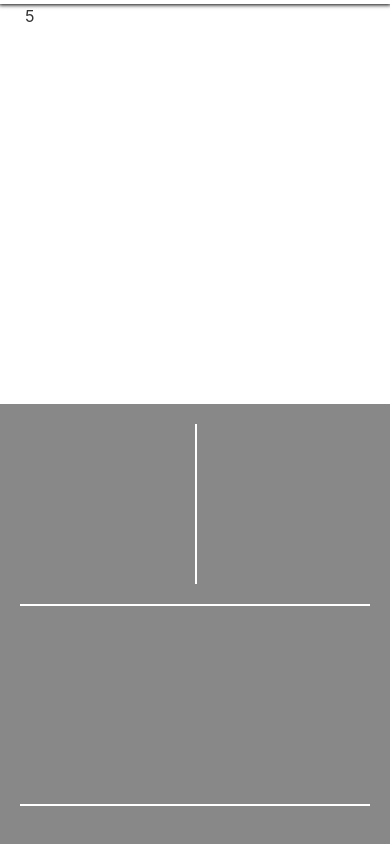
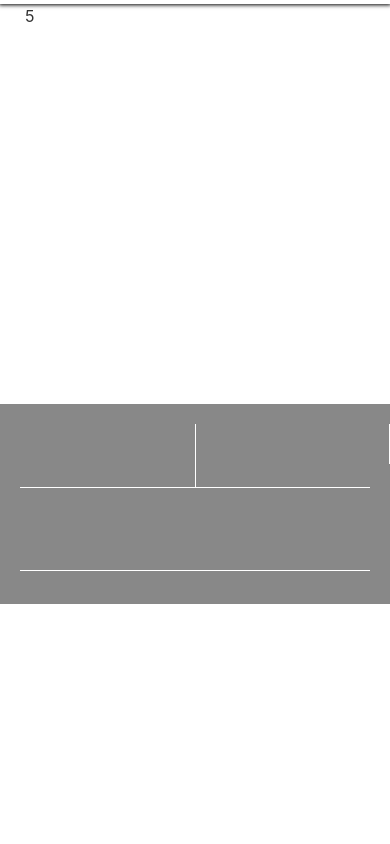
Before and after one commit to sheldonej/Saratoga-Ladies-Website, a Gatsby site in the folder gatsby-wp/: page / in a window 390 px wide. Shown: the part 2259-3103 px from the top of the page. After the commit the page ends 2863 px from the top, so only its background shows below. Built offline with nearby package versions, Linux system fonts and the light colour scheme; Gatsby itself is replaced by a stand-in of ours.

Commit message:
Changing borders to be attached to single container

```diff
--- a/gatsby-wp/src/components/app/footer.css
+++ b/gatsby-wp/src/components/app/footer.css
@@ -1,59 +1,81 @@
 .first_column{
-    width: 33.333%;
-    height: 200px;
+    width: 33.3333%;
+    height: 80px;
     background-color: var(--secondary-bg-color);
     position: relative;
 }
+
+
+/*800 media query for phones  */
+
 .second_column{
-     width: 33.333%;
-    height: 200px;
+    width: 33.3333%;
+    height: 80px;
     background-color: var(--secondary-bg-color);
     position: relative;
 }
+
+.second_column:before{
+    content: '';
+    border-left: 1px solid var(--footer-line-color);
+    position: absolute;
+    height: calc(100%);
+    top: calc(var(--footer-spacing)/2);
+    left: 0;
+}
+
+
 .second_column:after{
     content: '';
-    border-left: 2px solid var(--footer-line-color);
+    border-left: 1px solid var(--footer-line-color);
     position: absolute;
-    height: calc(100% - var(--footer-spacing));
+    height: calc(100%);
     top: calc(var(--footer-spacing)/2);
+    right: 0;
 }
 
 .third_column{
-   width: 33.333%;
-   height: 200px;
+   width: 33.3333%;
+   height: 80px;
    background-color: var(--secondary-bg-color);
    position: relative;
-}
-.third_column:after{
-  content: '';
-  border-left: 2px solid var(--footer-line-color);
-  position: absolute;
-  height: calc(100% - var(--footer-spacing));
-  top: calc(var(--footer-spacing)/2);
 }
 
 .Bar{
     width: 100%;
-    height: 50px;
+    height: 30px;
     background-color: var(--secondary-bg-color);
     position: relative;
 }
 .Bar:after{
     content: '';
-    border-top: 2px solid white;
+    border-top: 1px solid white;
     position: absolute;
     width: calc(100% - var(--footer-spacing));
     left: calc(var(--footer-spacing)/2) ;
  }
 
- @media only screen and (max-width: 1200px){
+ @media only screen and (max-width: 1000px){
     .first_column{
+        height: 40%;
         width: 50%;
     }
+
     .second_column{
+        height: 40%;
         width: 50%;
     }
+
+    .second_column:after{
+        content: '';
+        border-left: 1px solid var(--footer-line-color);
+        position: absolute;
+        height: calc(100% - var(--footer-spacing));
+        top: calc(var(--footer-spacing)/2);
+    }
+
     .third_column{
+        height: 40%;
         width: 100%;
         position: relative;
         border-left: none;
@@ -61,7 +83,7 @@
     .third_column:after{
         border-left: none;
         content: '';
-        border-top: 2px solid var(--footer-line-color);
+        border-top: 1px solid var(--footer-line-color);
         position: absolute;
         width: calc(100% - var(--footer-spacing));
         left: calc(var(--footer-spacing)/2) ;
```
